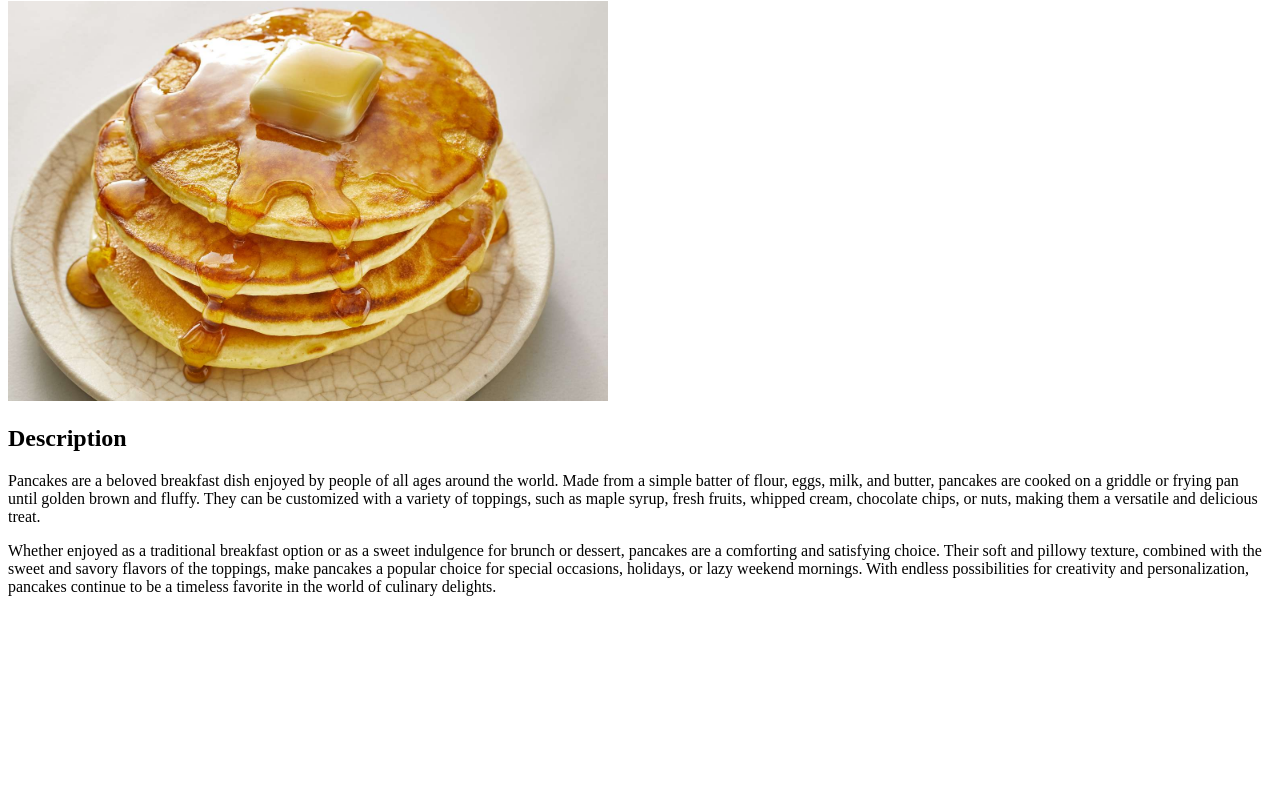
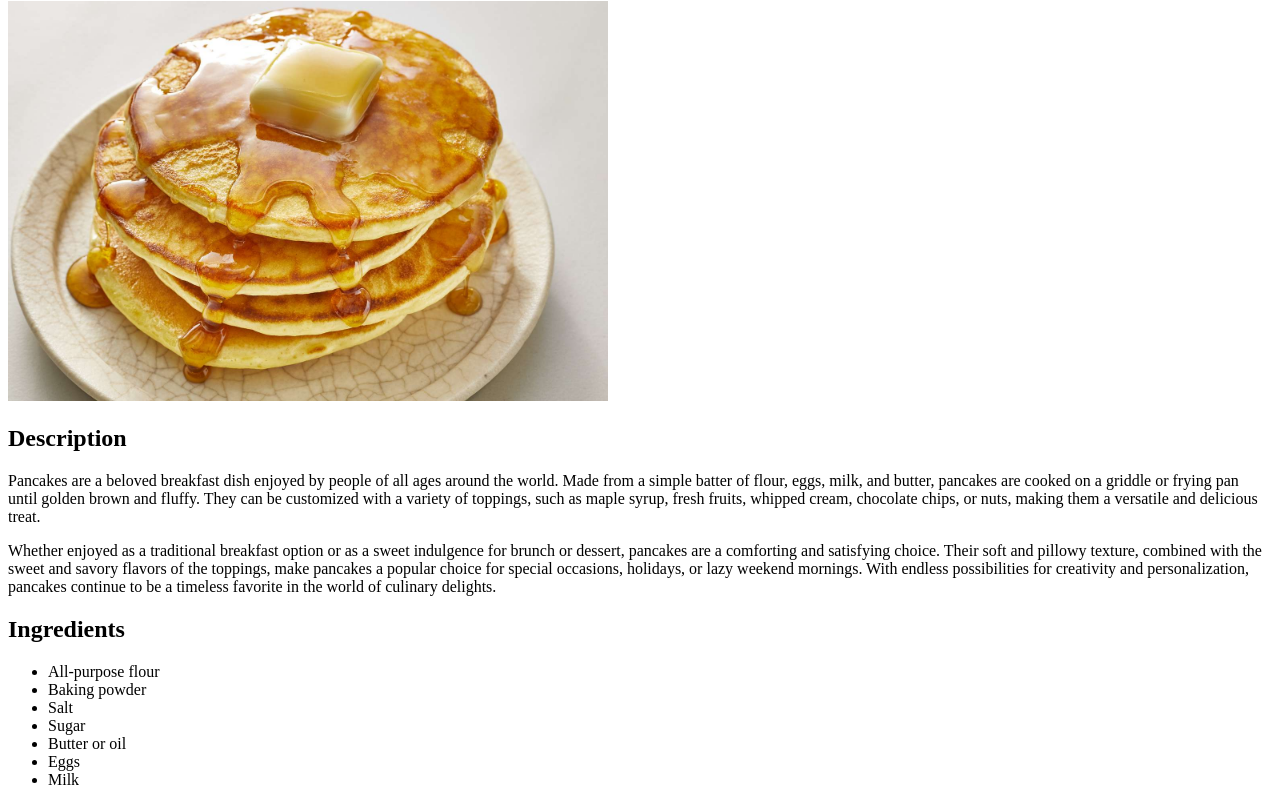
Before and after one commit to a-jakkam/odin-recipes, a plain HTML site: page recipes/pancakes.html in a window 1280 px wide. Shown: the part 79-884 px from the top of the page. Before the commit the page ends 800 px from the top, so only its background shows below. Drawn offline with Linux system fonts and the light colour scheme.

Commit message:
Add ingredients in pancakes.html

```diff
--- a/recipes/pancakes.html
+++ b/recipes/pancakes.html
@@ -18,6 +18,17 @@
 
         <p>Whether enjoyed as a traditional breakfast option or as a sweet indulgence for brunch or dessert, pancakes are a comforting and satisfying choice. Their soft and pillowy texture, combined with the sweet and savory flavors of the toppings, make pancakes a popular choice for special occasions, holidays, or lazy weekend mornings. With endless possibilities for creativity and personalization, pancakes continue to be a timeless favorite in the world of culinary delights.</p>
 
+    <h2>Ingredients</h2>
+
+        <ul>
+            <li>All-purpose flour</li>
+            <li>Baking powder</li>
+            <li>Salt</li>
+            <li>Sugar</li>
+            <li>Butter or oil</li>
+            <li>Eggs</li>
+            <li>Milk</li>
+        </ul>
 
 </body>
 </html>
```
